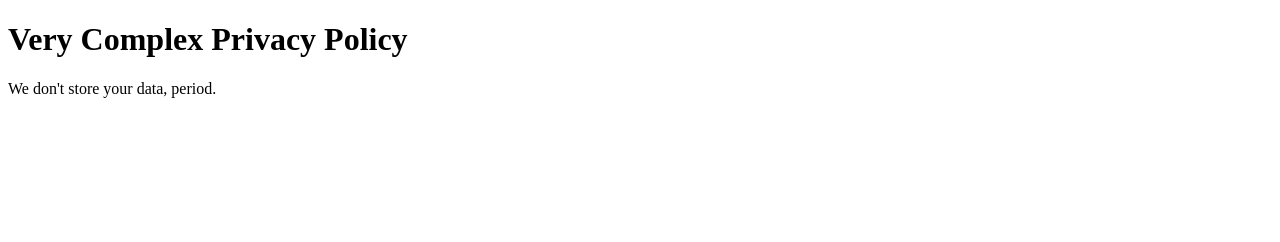
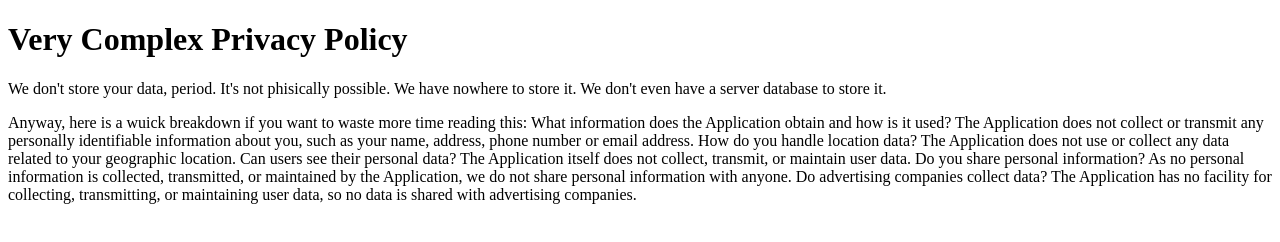
Before and after one commit to kloudxofficial/kloudxofficial.github.io, a plain HTML site: page index.html in a window 1280 px wide. Drawn offline with Linux system fonts and the light colour scheme.

Commit message:
Update index.html

```diff
--- a/index.html
+++ b/index.html
@@ -3,6 +3,23 @@
 <body>
 <h1>Very Complex Privacy Policy
 </h1>
-<p>We don't store your data, period.</p>
+<p>We don't store your data, period.
+  It's not phisically possible. We have nowhere to store it. We don't even have a server database to store it.
+  </p>
+<p>Anyway, here is a wuick breakdown if you want to waste more time reading this:
+  What information does the Application obtain and how is it used?
+The Application does not collect or transmit any personally identifiable information about you, such as your name, address, phone number or email address.
+
+How do you handle location data?
+The Application does not use or collect any data related to your geographic location.
+
+Can users see their personal data?
+The Application itself does not collect, transmit, or maintain user data.
+
+Do you share personal information?
+As no personal information is collected, transmitted, or maintained by the Application, we do not share personal information with anyone.
+
+Do advertising companies collect data?
+The Application has no facility for collecting, transmitting, or maintaining user data, so no data is shared with advertising companies.
 </body>
 </html>
```
